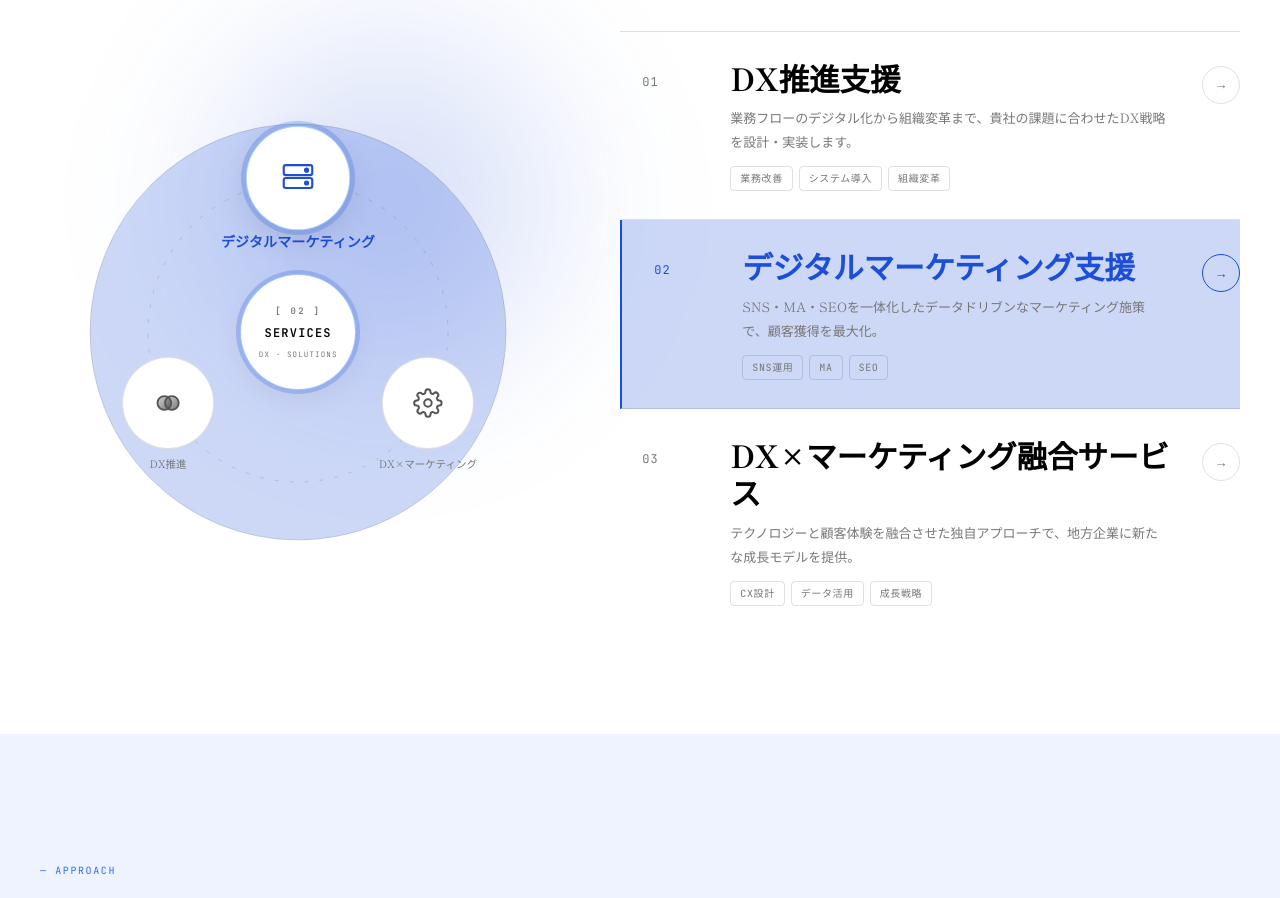
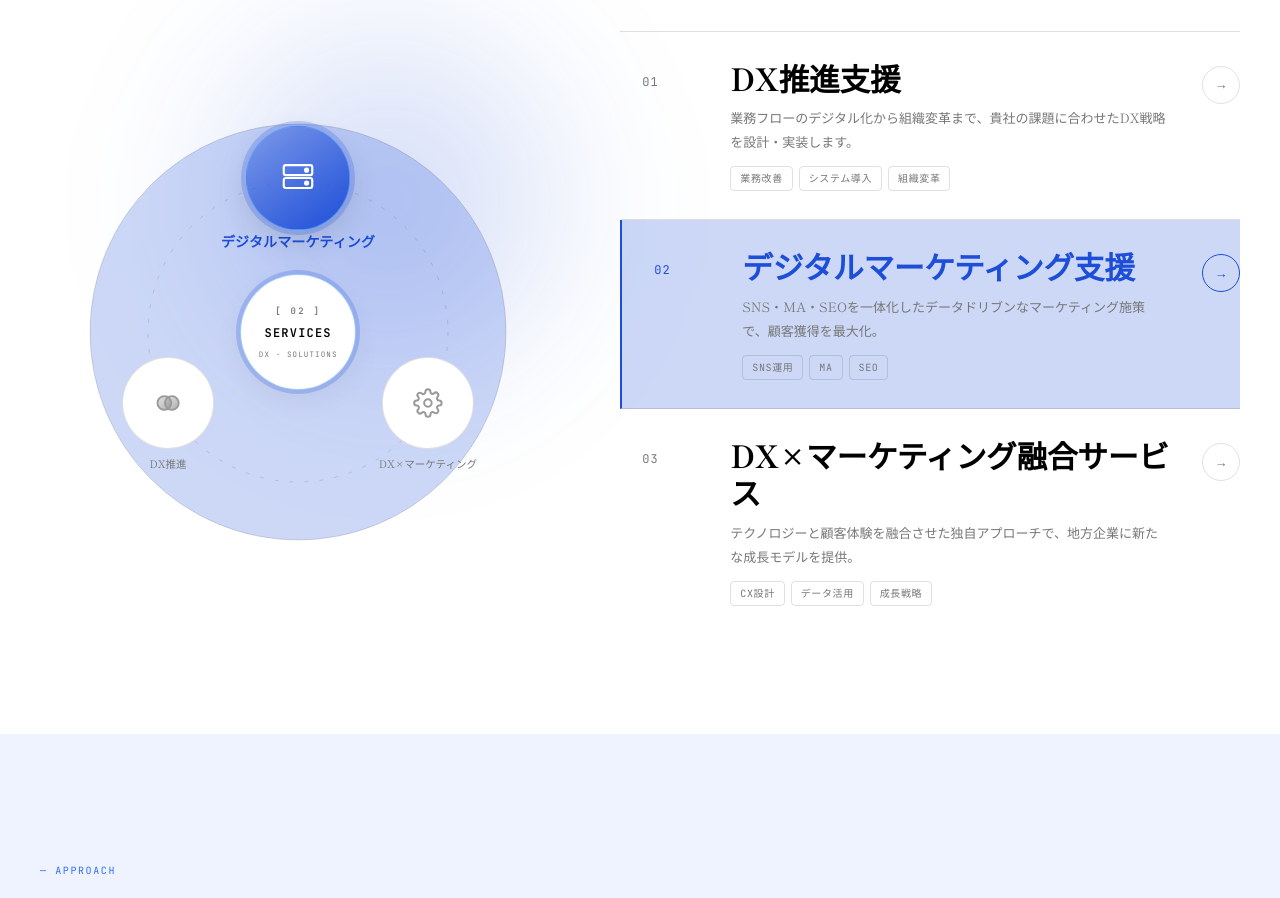
Before and after one commit to Mukai-Kohei/DX_ver01, a Next.js app in the folder DX/HP/company-website/: page / in a window 1280 px wide. Shown: the part 1060-1958 px from the top of the page. Built offline with nearby package versions, Linux system fonts and the light colour scheme.

Commit message:
business: gradient fill on active orbit node circle, white icon on colored bg

```diff
--- a/DX/HP/company-website/components/Business.tsx
+++ b/DX/HP/company-website/components/Business.tsx
@@ -273,17 +273,19 @@ export default function Business() {
                             onMouseEnter={() => rotateTo(i)}
                             className="node-circle"
                             style={{
-                              background: '#fff',
+                              background: isActive
+                                ? `linear-gradient(145deg, ${s.accentSoft.replace('0.22', '0.4')} 0%, ${s.accent} 100%)`
+                                : '#fff',
                               borderColor: isActive ? s.accentRing : 'var(--hair)',
                               boxShadow: isActive
-                                ? `0 0 0 4px ${s.accentSoft}, 0 10px 28px rgba(0,0,0,0.10)`
+                                ? `0 0 0 4px ${s.accentSoft}, 0 10px 28px rgba(0,0,0,0.12)`
                                 : 'none',
                               transform: isActive ? 'scale(1.14)' : 'scale(1)',
                               cursor: 'pointer',
                             }}
                             aria-label={s.ja}
                           >
-                            <Icon c={isActive ? s.accent : '#555'} />
+                            <Icon c={isActive ? '#fff' : '#999'} />
                           </button>
                           <span className="node-label" style={{
                             color: isActive ? s.accent : 'var(--ink-mute)',
```
